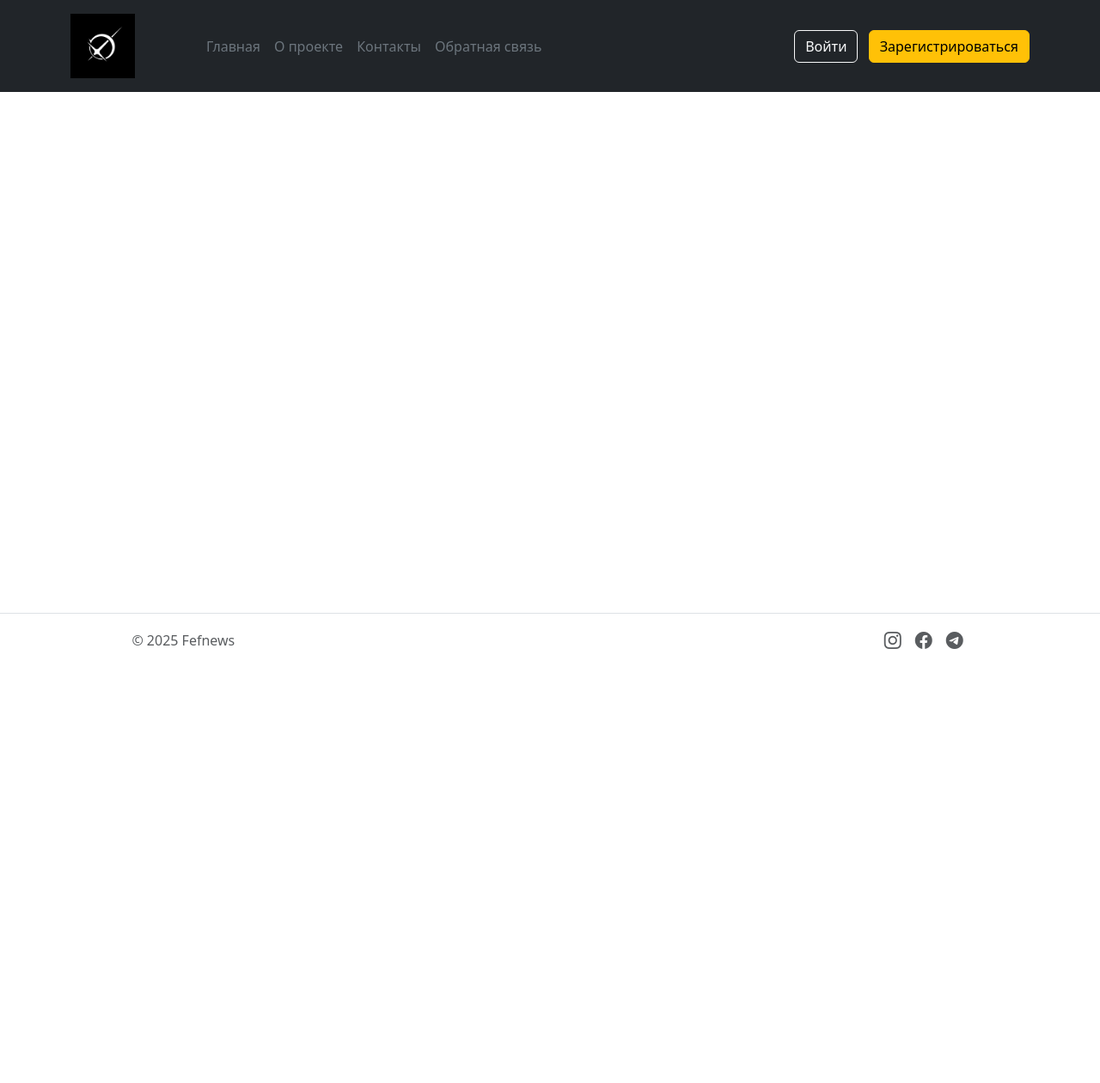
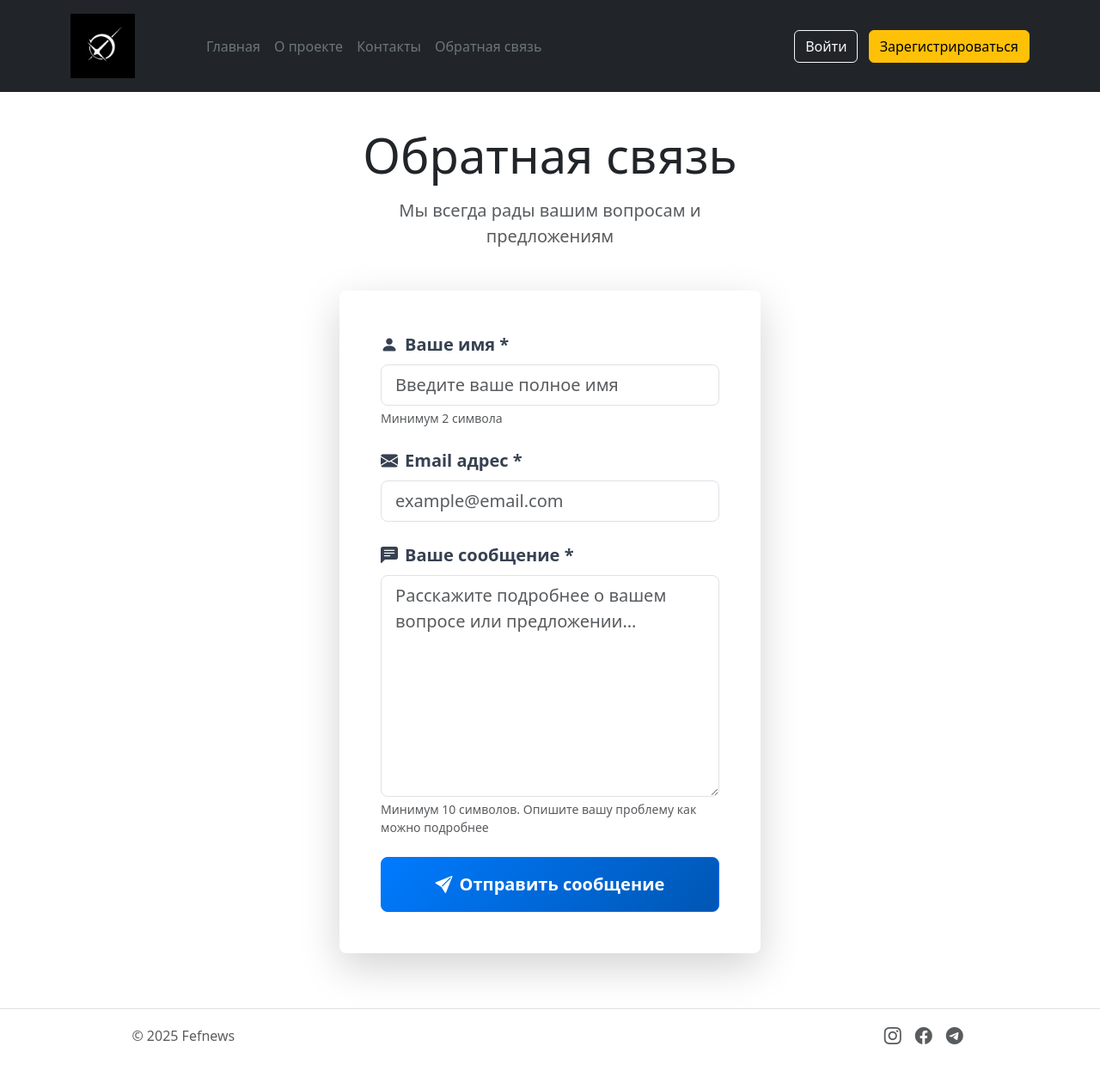
Before and after one commit to Patison228/web_2, a Flask app: page /feedback in a window 1280 px wide. Shown: the whole page at 86% size. Before the commit the page ends 755 px from the top, so only its background shows below. Run offline with Flask 3, Linux system fonts and the light colour scheme.

Commit message:
new branch with feedback forms: +feedback page +feedback page after sending the message

```diff
--- a/app.py
+++ b/app.py
@@ -1,4 +1,6 @@
-from flask import Flask, render_template
+from flask import Flask, render_template, request
+import re
+from datetime import datetime, timedelta
 
 app = Flask(__name__)
 
@@ -14,9 +16,46 @@ def about():
 def contact():
     return render_template('contact.html')
 
-@app.route("/feedback")
+@app.route("/feedback", methods=['GET', 'POST'])
 def feedback():
-    return render_template('feedback.html')
+    if request.method == 'POST':
+        # Получаем данные из формы
+        username = request.form.get('username', '').strip()
+        usermail = request.form.get('usermail', '').strip()
+        textmess = request.form.get('textmess', '').strip()
+        errors = {}
+
+        if not username:
+            errors['username'] = 'Поле "Имя" обязательно для заполнения'
+        elif len(username) < 2:
+            errors['username'] = 'Имя должно содержать минимум 2 символа'
+
+        if not usermail:
+            errors['usermail'] = 'Поле "Email" обязательно для заполнения'
+        else:
+            email_pattern = r'^[a-zA-Z0-9._%+-]+@[a-zA-Z0-9.-]+\.[a-zA-Z]{2,}$'
+            if not re.match(email_pattern, usermail):
+                errors['usermail'] = 'Введите корректный email адрес'
+
+        if not textmess:
+            errors['textmess'] = 'Поле "Сообщение" обязательно для заполнения'
+        elif len(textmess) < 10:
+            errors['textmess'] = 'Сообщение должно содержать минимум 10 символов'
+
+        if errors:
+            return render_template('feedback.html',
+                                 errors=errors,
+                                 username=username,
+                                 usermail=usermail,
+                                 textmess=textmess)
+
+        return render_template('page_after_feedback.html',
+                             username=username,
+                             usermail=usermail,
+                             textmess=textmess)
+
+    else:
+        return render_template('feedback.html')
 
 if __name__ == '__main__':
     app.run(debug=True)
--- a/static/css_styles/contacts.css
+++ b/static/css_styles/contacts.css
@@ -11,8 +11,8 @@
     text-align: center;
     margin-bottom: 50px;
     font-size: 3.5rem;
-    font-family: serif;
-    font-weight: 400;
+    font-family: 'Calibri';
+    font-weight: 200;
     color: #2c3e50;
     text-shadow: 2px 2px 4px rgba(0,0,0,0.1);
 }
--- /dev/null
+++ b/static/css_styles/feedback.css
@@ -0,0 +1,45 @@
+.feedback-card {
+    border: none;
+    border-radius: 15px;
+    box-shadow: 0 10px 30px rgba(0, 0, 0, 0.1);
+}
+
+.feedback-card .card-body {
+    padding: 2.5rem;
+}
+
+.form-label {
+    font-weight: 600;
+    color: #374151;
+    margin-bottom: 0.5rem;
+}
+
+.form-control {
+    border: 2px solid #e5e7eb;
+    border-radius: 8px;
+    padding: 0.75rem 1rem;
+    transition: all 0.3s ease;
+}
+
+.form-control:focus {
+    border-color: #007bff;
+    box-shadow: 0 0 0 0.2rem rgba(0, 123, 255, 0.25);
+}
+
+.form-control.is-invalid {
+    border-color: #dc3545;
+}
+
+.btn-primary {
+    background: linear-gradient(135deg, #007bff 0%, #0056b3 100%);
+    border: none;
+    border-radius: 8px;
+    padding: 0.75rem 2rem;
+    font-weight: 600;
+    transition: all 0.3s ease;
+}
+
+.btn-primary:hover {
+    transform: translateY(-2px);
+    box-shadow: 0 5px 15px rgba(0, 123, 255, 0.3);
+}
--- a/templates/base.html
+++ b/templates/base.html
@@ -5,6 +5,7 @@
         <meta name="viewport" content="width=device-width, initial-scale=1.0">
         <link rel="stylesheet" href="{{ url_for('static', filename='css_styles/main.css') }}">
         <link rel="stylesheet" href="{{ url_for('static', filename='css_styles/contacts.css') }}">
+        <link rel="stylesheet" href="{{ url_for('static', filename='css_styles/feedback.css') }}">
         <link href="https://cdn.jsdelivr.net/npm/bootstrap@5.3.8/dist/css/bootstrap.min.css" rel="stylesheet" integrity="sha384-sRIl4kxILFvY47J16cr9ZwB07vP4J8+LH7qKQnuqkuIAvNWLzeN8tE5YBujZqJLB" crossorigin="anonymous">
         <link rel="stylesheet" href="https://cdn.jsdelivr.net/npm/bootstrap-icons@1.11.0/font/bootstrap-icons.css">
         <title>{% block title %}{% endblock %}</title>
--- a/templates/feedback.html
+++ b/templates/feedback.html
@@ -1,5 +1,85 @@
-{% extends 'base.html' %}
+{% extends "base.html" %}
 
-{% block title %}
-Обратная связь
+{% block title %}Обратная связь - Новостной Блог{% endblock %}
+
+{% block content %}
+<div class="container-fluid px-4">
+    <div class="row justify-content-center">
+        <div class="col-12 col-xl-10">
+            <div class="text-center mb-5">
+                <h1 class="display-4 text-dark mb-3">Обратная связь</h1>
+                <p class="lead text-muted">Мы всегда рады вашим вопросам и предложениям</p>
+            </div>
+
+            {% if errors %}
+            <div class="alert alert-danger alert-dismissible fade show" role="alert">
+                <h5 class="alert-heading">Пожалуйста, исправьте следующие ошибки:</h5>
+                <ul class="mb-0">
+                    {% for field, message in errors.items() %}
+                        <li>{{ message }}</li>
+                    {% endfor %}
+                </ul>
+            </div>
+            {% endif %}
+
+            <div class="card border-0 shadow-lg rounded-3">
+                <div class="card-body p-5">
+                    <form method="POST" action="{{ url_for('feedback') }}" class="needs-validation" novalidate>
+                        <div class="mb-4">
+                            <label for="username" class="form-label fs-5 fw-semibold">
+                                <i class="bi bi-person-fill me-2"></i>Ваше имя *
+                            </label>
+
+                            <input type="text"
+                                   class="form-control form-control-lg {% if errors and errors.username %}is-invalid{% endif %}"
+                                   id="username"
+                                   name="username"
+                                   value="{{ username or '' }}"
+                                   placeholder="Введите ваше полное имя"
+                                   required>
+
+                            <div class="form-text">Минимум 2 символа</div>
+
+                        </div>
+
+                        <div class="mb-4">
+                            <label for="usermail" class="form-label fs-5 fw-semibold">
+                                <i class="bi bi-envelope-fill me-2"></i>Email адрес *
+                            </label>
+
+                            <input type="email"
+                                   class="form-control form-control-lg {% if errors and errors.usermail %}is-invalid{% endif %}"
+                                   id="usermail"
+                                   name="usermail"
+                                   value="{{ usermail or '' }}"
+                                   placeholder="example@email.com"
+                                   required>
+                        </div>
+
+                        <div class="mb-4">
+                            <label for="textmess" class="form-label fs-5 fw-semibold">
+                                <i class="bi bi-chat-left-text-fill me-2"></i>Ваше сообщение *
+                            </label>
+
+                            <textarea class="form-control form-control-lg {% if errors and errors.textmess %}is-invalid{% endif %}"
+                                      id="textmess"
+                                      name="textmess"
+                                      rows="8"
+                                      placeholder="Расскажите подробнее о вашем вопросе или предложении..."
+                                      required>{{ textmess or '' }}</textarea>
+
+                            <div class="form-text">Минимум 10 символов. Опишите вашу проблему как можно подробнее</div>
+                        </div>
+
+                        <div class="d-grid gap-2">
+                            <button type="submit" class="btn btn-primary btn-lg py-3 fw-bold fs-5">
+                                <i class="bi bi-send-fill me-2"></i>Отправить сообщение
+                            </button>
+                        </div>
+                    </form>
+                </div>
+            </div>
+        </div>
+    </div>
+</div>
 {% endblock %}
```
Also changed, not shown: templates/page_after_feedback.html (added, +68 -0 lines).
